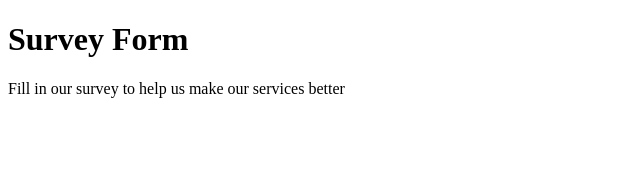
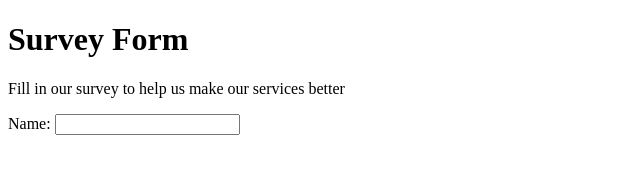
Before and after one commit to amira-techspace/survey-form, a plain HTML site: page index.html in a window 1280 px wide. Shown: the whole page, without its empty margins (0-640 px from the left). Drawn offline with Linux system fonts and the light colour scheme.

Commit message:
Create name input element

```diff
--- a/index.html
+++ b/index.html
@@ -13,7 +13,9 @@
         <p id="description">Fill in our survey to help us make our services better</p>
     </header>
     <main>
-        <form action="" id="survey-form"></form>
+        <form action="" id="survey-form">
+            <label for="name">Name: <input type="text" id="name" required></label>
+        </form>
     </main>
     <footer></footer>
 
```
